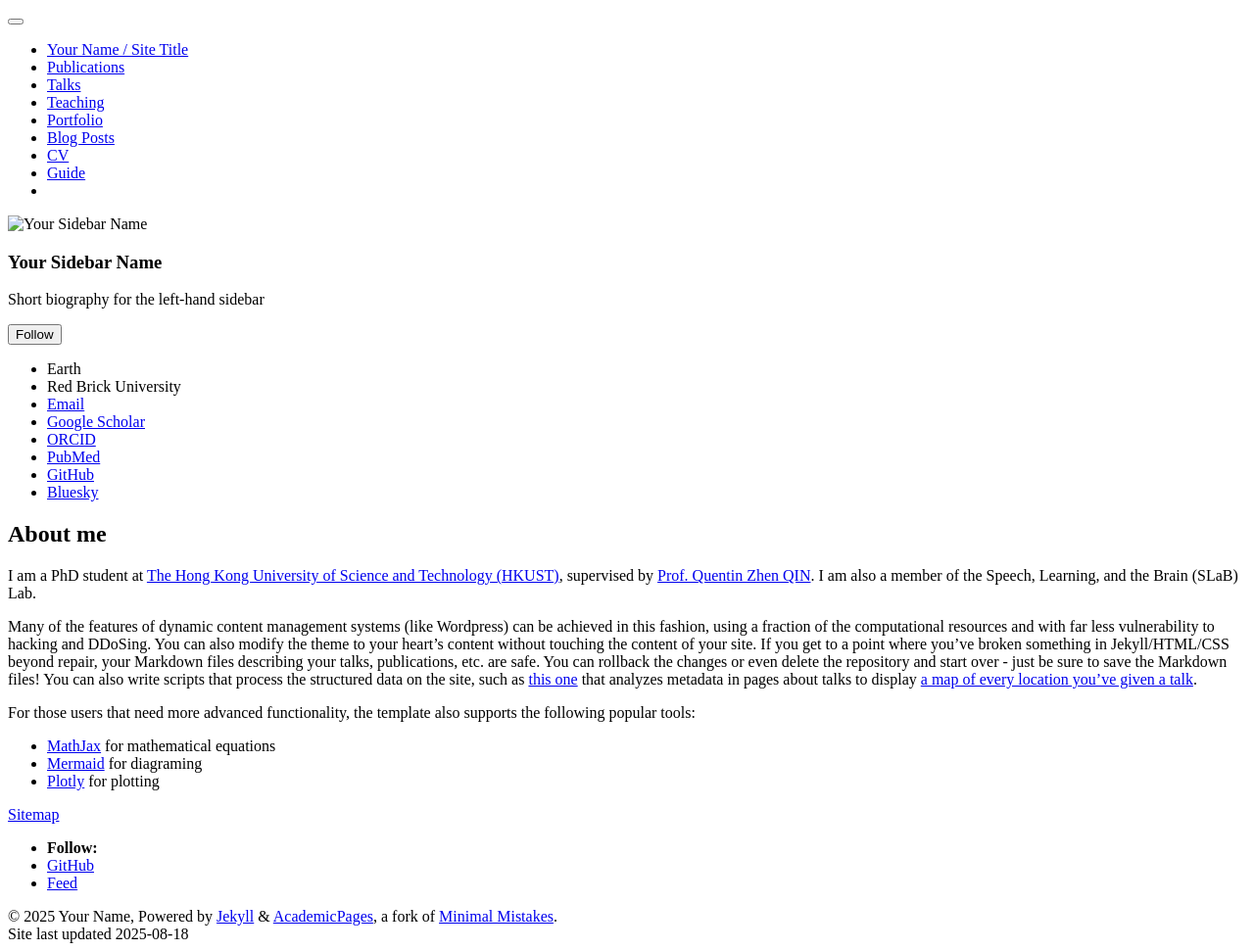
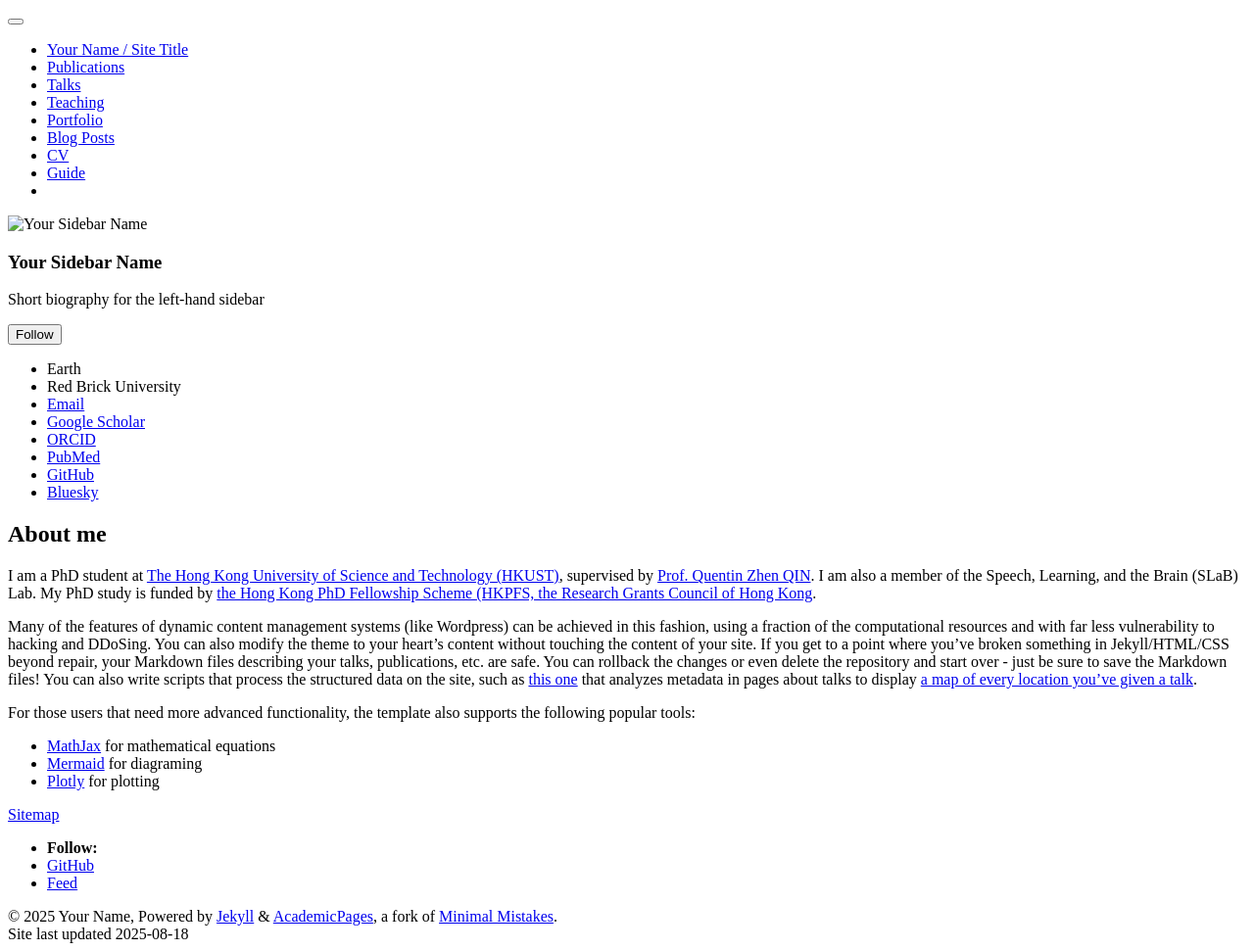
Before and after one commit to kliubc2025/kliubc.github.io, a Jekyll site: the page built from _pages/about.md, in a window 1280 px wide. Shown: the whole page at 98% size. Built offline with Jekyll 4.4.1, drawn with Linux system fonts in a browser that asks for light colours; a script that is not in the unit is left out.

Commit message:
Update about.md

```diff
--- a/_pages/about.md
+++ b/_pages/about.md
@@ -8,7 +8,7 @@ redirect_from:
 ---
 
 
-I am a PhD student at [The Hong Kong University of Science and Technology (HKUST)](https://hkust.edu.hk/), supervised by [Prof. Quentin Zhen QIN](https://huma.hkust.edu.hk/people/quentin-z-qin). I am also a member of the Speech, Learning, and the Brain (SLaB) Lab.
+I am a PhD student at [The Hong Kong University of Science and Technology (HKUST)](https://hkust.edu.hk/), supervised by [Prof. Quentin Zhen QIN](https://huma.hkust.edu.hk/people/quentin-z-qin). I am also a member of the Speech, Learning, and the Brain (SLaB) Lab. My PhD study is funded by [the Hong Kong PhD Fellowship Scheme (HKPFS, the Research Grants Council of Hong Kong](https://cerg1.ugc.edu.hk/hkpfs/index.html).
 
 Many of the features of dynamic content management systems (like Wordpress) can be achieved in this fashion, using a fraction of the computational resources and with far less vulnerability to hacking and DDoSing. You can also modify the theme to your heart's content without touching the content of your site. If you get to a point where you've broken something in Jekyll/HTML/CSS beyond repair, your Markdown files describing your talks, publications, etc. are safe. You can rollback the changes or even delete the repository and start over - just be sure to save the Markdown files! You can also write scripts that process the structured data on the site, such as [this one](https://github.com/academicpages/academicpages.github.io/blob/master/talkmap.ipynb) that analyzes metadata in pages about talks to display [a map of every location you've given a talk](https://academicpages.github.io/talkmap.html).
 
```
